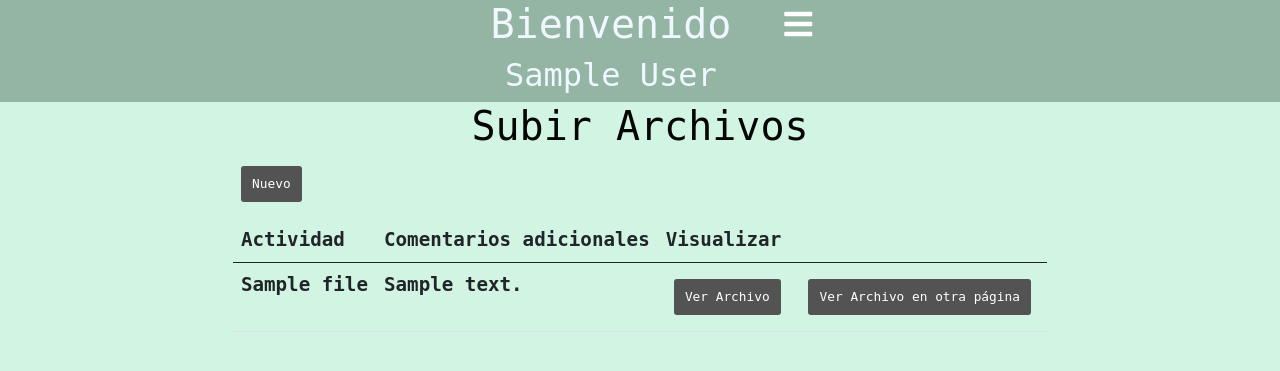
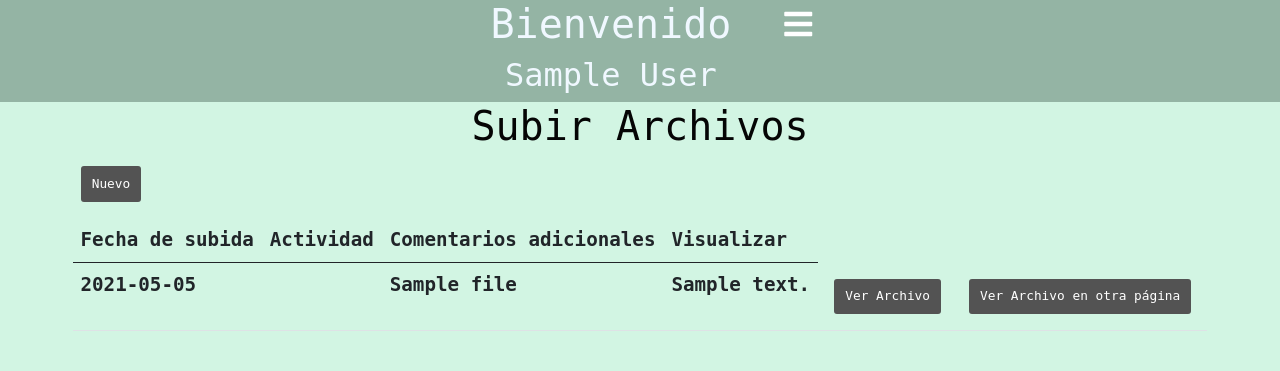
Before and after one commit to Mab9520/TT, a PHP site: page /TT/subir/subirActividadEsp.php?id=1 in a window 1280 px wide. Shown: the top 371 px of the page. Run offline with PHP 8.4, Linux system fonts and the light colour scheme; the visitor is signed in with stand-in values (Sample User, id 1); tables that the repository leaves empty or names only in its code hold one stand-in row (values such as "Sample post"); data that the repository does not hold is empty; some libraries are stand-ins or nearby versions; some web fonts are replaced.

Commit message:
Fecha en Actividad

```diff
--- a/subir/ArchivosEstudiantes.php
+++ b/subir/ArchivosEstudiantes.php
@@ -17,6 +17,7 @@ $conexion = conexion("root", "");
 
 $tmp = array();
 $res = array();
+$fecha = date('Y-m-d');
 $id_estudiante = $_SESSION['id'];
 $sel = $conexion->query("SELECT * FROM files WHERE id_estudiante = '$id_estudiante'");
 while ($row = $sel->fetch(PDO::FETCH_ASSOC)) {
@@ -73,7 +74,7 @@ while ($row = $sel->fetch(PDO::FETCH_ASSOC)) {
                     <table class="table mt-2">
                         <thead>
                             <tr>
-
+                                <th scope="col">Fecha de subida</th>
                                 <th scope="col">Actividad</th>
                                 <th scope="col">Comentarios adicionales</th>
                                 <th scope="col">Visualizar</th>
@@ -82,7 +83,7 @@ while ($row = $sel->fetch(PDO::FETCH_ASSOC)) {
                         <tbody>
                             <?php foreach ($res as $val) { ?>
                                 <tr>
-
+                                    <td><?php echo $fecha ?> </td>
                                     <td><?php echo $val['title'] ?></td>
                                     <td><?php echo $val['description'] ?></td>
                                     <td>
--- a/subir/subirActividadEsp.php
+++ b/subir/subirActividadEsp.php
@@ -15,12 +15,14 @@ $conexion = conexion("root", "");
 
 $tmp = array();
 $res = array();
+$fecha = date('Y-m-d');
 $id_estudiante = $_GET['id'];
 $sel = $conexion->query("SELECT * FROM files WHERE id_Estudiante = '$id_estudiante'");//se seleccionan los archivos del id del estudiante
 while ($row = $sel->fetch(PDO::FETCH_ASSOC)) {
     $tmp = $row;
     array_push($res, $tmp);
 }
+
 ?>
 
 <html>
@@ -83,7 +85,7 @@ while ($row = $sel->fetch(PDO::FETCH_ASSOC)) {
                     <table class="table mt-2">
                         <thead>
                             <tr>
-
+                                <th scope="col">Fecha de subida</th>
                                 <th scope="col">Actividad</th>
                                 <th scope="col">Comentarios adicionales</th>
                                 <th scope="col">Visualizar</th>
@@ -92,7 +94,8 @@ while ($row = $sel->fetch(PDO::FETCH_ASSOC)) {
                         <tbody>
                             <?php foreach ($res as $val) { ?>
                                 <tr>
-
+                                    <td><?php echo $fecha ?> </td>
+                                    <td><?php echo $fechaActual ?> </td>
                                     <td><?php echo $val['title'] ?></td>
                                     <td><?php echo $val['description'] ?></td>
                                     <td>
--- a/subir/upload.php
+++ b/subir/upload.php
@@ -35,7 +35,7 @@ if ($_SERVER['REQUEST_METHOD'] == 'POST') {
         }
     }
 
-    $ins = $conexion->query("INSERT INTO files(title,description,url, type, id_estudiante, id_especialista) VALUES ('$title','$description','$new_name_file','', '$id', '$esp')");
+    $ins = $conexion->query("INSERT INTO files(title,description,url, type, fecha, id_estudiante, id_especialista) VALUES ('$title','$description','$new_name_file','$fecha', '$id', '$esp')");
 
     if ($ins) {
         echo 'success';
--- a/subir/uploadEstudiante.php
+++ b/subir/uploadEstudiante.php
@@ -10,6 +10,7 @@ $conexion = conexion("root", "");
 if ($_SERVER['REQUEST_METHOD'] == 'POST') {
     $title = $_POST['title'];
     $description = $_POST['description'];
+    $fecha = date('Y-m-d');
 
     $file_name = $_FILES['file']['name'];
 
@@ -32,7 +33,7 @@ if ($_SERVER['REQUEST_METHOD'] == 'POST') {
         }
     }
 
-    $ins = $conexion->query("INSERT INTO filesest(title,description,url, type, id_fileEspecialista, id_Estudiante) VALUES ('$title','$description','$new_name_file', '','$idActividad', '$id_estudiante' )");
+    $ins = $conexion->query("INSERT INTO files(title,description,url, type, fecha, id_estudiante, id_especialista) VALUES ('$title','$description','$new_name_file','$fecha', '$id', '$esp')");
 
     $completada = $conexion->prepare("UPDATE files SET status = 1");
     $completada->execute();
```
